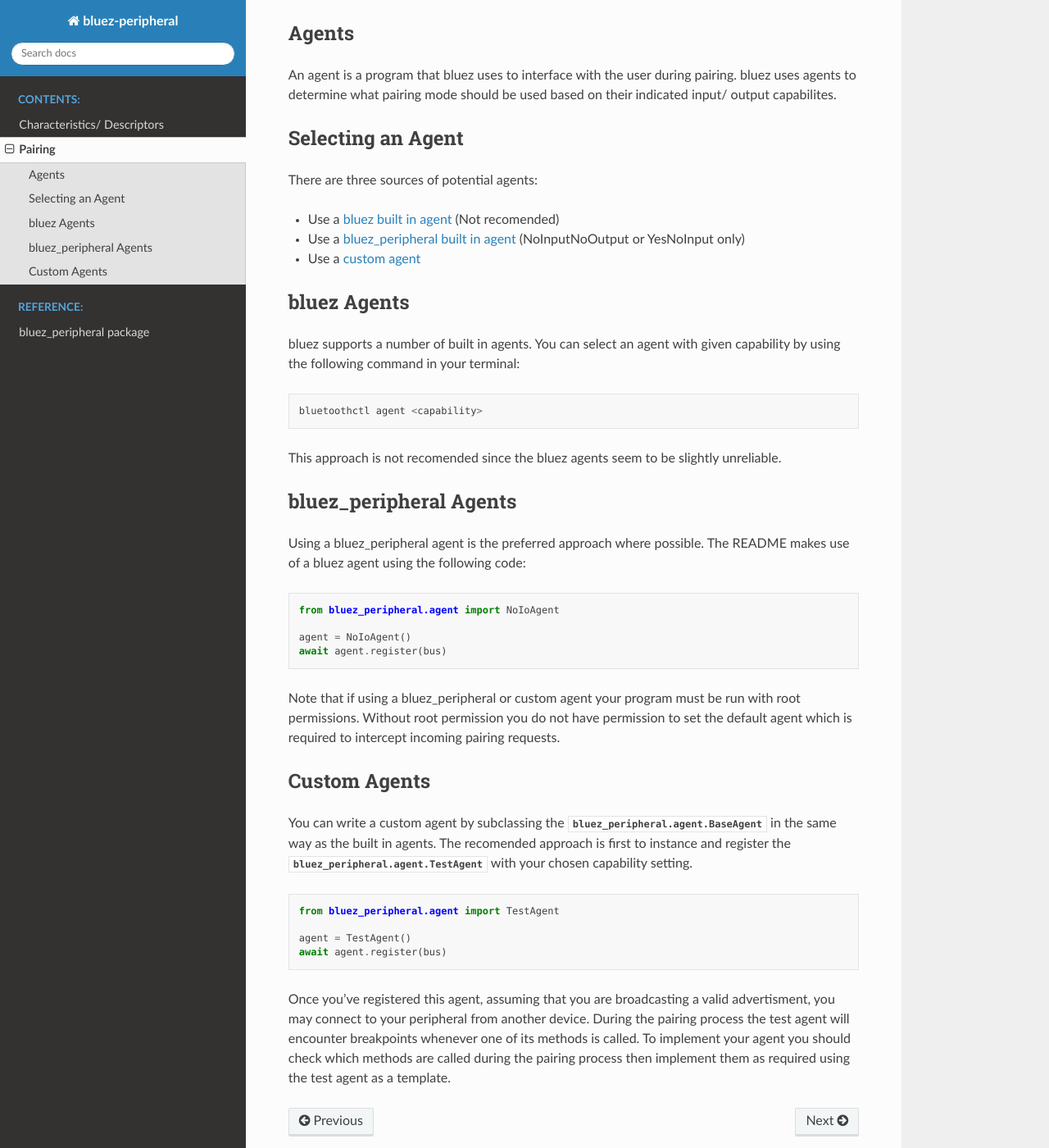
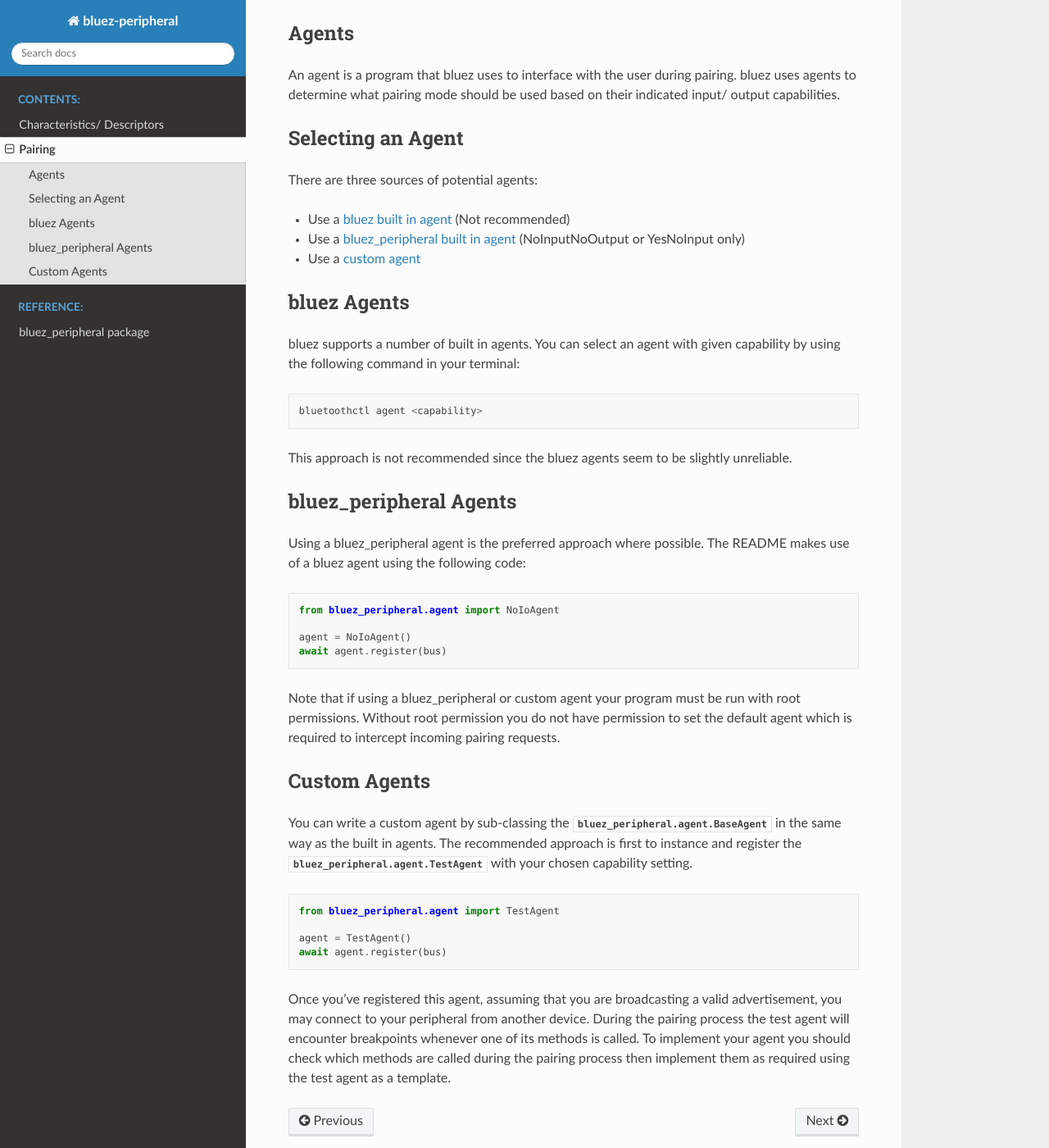
Before and after one commit to spacecheese/bluez_peripheral, a Sphinx documentation site: the page built from docs/source/pairing.rst, in a window 1280 px wide and 1400 px high, scrolled down 354 px. Shown: the whole window at 82% size. Built offline with Sphinx 7.4.7 and the Read the Docs theme 2.0.0, drawn with Linux system fonts in a browser that asks for light colours.

Commit message:
Doc improvements (#19)
* Enable nit picky sphinx errors

* Set spell checking tokenizer lang

* Fix rst spelling errors

* Remove sphinx container

* Add sphinx spell checker

* apt-get update

* Fix typos and remove type annotations

* Remove nonfunctional type aliases

* Add dbus_next alias inv

* Clean doc test

* Add some more word exceptions

* Add example of mutliple characteristic flags

* Increase sphinx verbosity

* Add spell checking to extensions

* Remove verbose flag

```diff
--- a/docs/requirements.txt
+++ b/docs/requirements.txt
@@ -1,4 +1,5 @@
 dbus_next
 sphinx
 sphinx_rtd_theme
+sphinxcontrib-spelling
 m2r2
--- a/docs/source/conf.py
+++ b/docs/source/conf.py
@@ -14,7 +14,7 @@
 import sys
 from datetime import datetime
 
-sys.path.insert(0, os.path.abspath("../../"))
+sys.path.insert(0, os.path.abspath(os.path.dirname(__file__) + '/../../'))
 
 
 # -- Project information -----------------------------------------------------
@@ -23,13 +23,12 @@
 copyright = "{}, spacecheese".format(datetime.now().year)
 author = "spacecheese"
 
-
 # -- General configuration ---------------------------------------------------
 
 # Add any Sphinx extension module names here, as strings. They can be
 # extensions coming with Sphinx (named 'sphinx.ext.*') or your custom
 # ones.
-extensions = ["sphinx.ext.autodoc", "sphinx.ext.napoleon"]
+extensions = ["sphinxcontrib.spelling", "sphinx.ext.autodoc", "sphinx.ext.intersphinx", "sphinx.ext.napoleon"]
 
 # Add any paths that contain templates here, relative to this directory.
 templates_path = ["_templates"]
@@ -38,6 +37,17 @@
 # directories to ignore when looking for source files.
 # This pattern also affects html_static_path and html_extra_path.
 exclude_patterns = []
+
+# -- Napoleon ----------------------------------------------------------------
+napoleon_numpy_docstring = False
+
+# -- Intersphinx -------------------------------------------------------------
+intersphinx_mapping = {
+    "python": ("https://docs.python.org/3", None),
+    "dbus_next": ("https://python-dbus-next.readthedocs.io/en/latest/", None),
+    # Add a backup inv to fix mapping of dbus_next.aio.proxy_object.ProxyObject and dbus_next.aio.message_bus.MessageBus
+    "dbus_next_alias": (os.path.abspath(os.path.dirname(__file__)), "dbus_next.inv")
+}
 
 
 # -- Options for HTML output -------------------------------------------------
@@ -51,3 +61,7 @@
 # # relative to this directory. They are copied after the builtin static files,
 # # so a file named "default.css" will overwrite the builtin "default.css".
 # html_static_path = ["_static"]
+
+# -- Options for spelling checker --------------------------------------------
+spelling_lang = "en_UK"
+tokenizer_lang = "en_UK"
--- a/docs/source/index.rst
+++ b/docs/source/index.rst
@@ -52,7 +52,7 @@
          # Descriptors also need to handle bytes.
          return bytes("This characteristic is completely pointless!", "utf-8")
 
-Once you've defined your service you need to add it to a service collection which can then be registed with bluez.
+Once you've defined your service you need to add it to a service collection which can then be registered with bluez.
 
 .. code-block:: python
 
--- a/docs/source/pairing.rst
+++ b/docs/source/pairing.rst
@@ -11,14 +11,14 @@
 ------
 
 An agent is a program that bluez uses to interface with the user during pairing.
-bluez uses agents to determine what pairing mode should be used based on their indicated input/ output capabilites.
+bluez uses agents to determine what pairing mode should be used based on their indicated input/ output capabilities.
 
 Selecting an Agent
 ------------------
 
 There are three sources of potential agents:
 
-* Use a :ref:`bluez built in agent <bluez agent>` (Not recomended)
+* Use a :ref:`bluez built in agent <bluez agent>` (Not recommended)
 * Use a :ref:`bluez_peripheral built in agent <bluez_peripheral agent>` (NoInputNoOutput or YesNoInput only)
 * Use a :ref:`custom agent <custom agent>`
 
@@ -32,7 +32,7 @@
 
     bluetoothctl agent <capability>
 
-This approach is not recomended since the bluez agents seem to be slightly unreliable.
+This approach is not recommended since the bluez agents seem to be slightly unreliable.
 
 .. _bluez_peripheral agent:
 
@@ -56,8 +56,8 @@
 Custom Agents
 -------------
 
-You can write a custom agent by subclassing the :class:`bluez_peripheral.agent.BaseAgent` in the same way as the built in agents.
-The recomended approach is first to instance and register the :class:`bluez_peripheral.agent.TestAgent` with your chosen capability setting.
+You can write a custom agent by sub-classing the :class:`bluez_peripheral.agent.BaseAgent` in the same way as the built in agents.
+The recommended approach is first to instance and register the :class:`bluez_peripheral.agent.TestAgent` with your chosen capability setting.
 
 .. code-block:: python
 
@@ -66,6 +66,6 @@
     agent = TestAgent()
     await agent.register(bus)
 
-Once you've registered this agent, assuming that you are broadcasting a valid advertisment, you may connect to your peripheral from another device.
+Once you've registered this agent, assuming that you are broadcasting a valid advertisement, you may connect to your peripheral from another device.
 During the pairing process the test agent will encounter breakpoints whenever one of its methods is called.
 To implement your agent you should check which methods are called during the pairing process then implement them as required using the test agent as a template.
```
Also changed, not shown: README.md (+2 -1 lines), docs/source/characteristics_descriptors.rst (+6 -6 lines), docs/source/spelling_wordlist.txt (added, +17 -0 lines), 11 other files.
